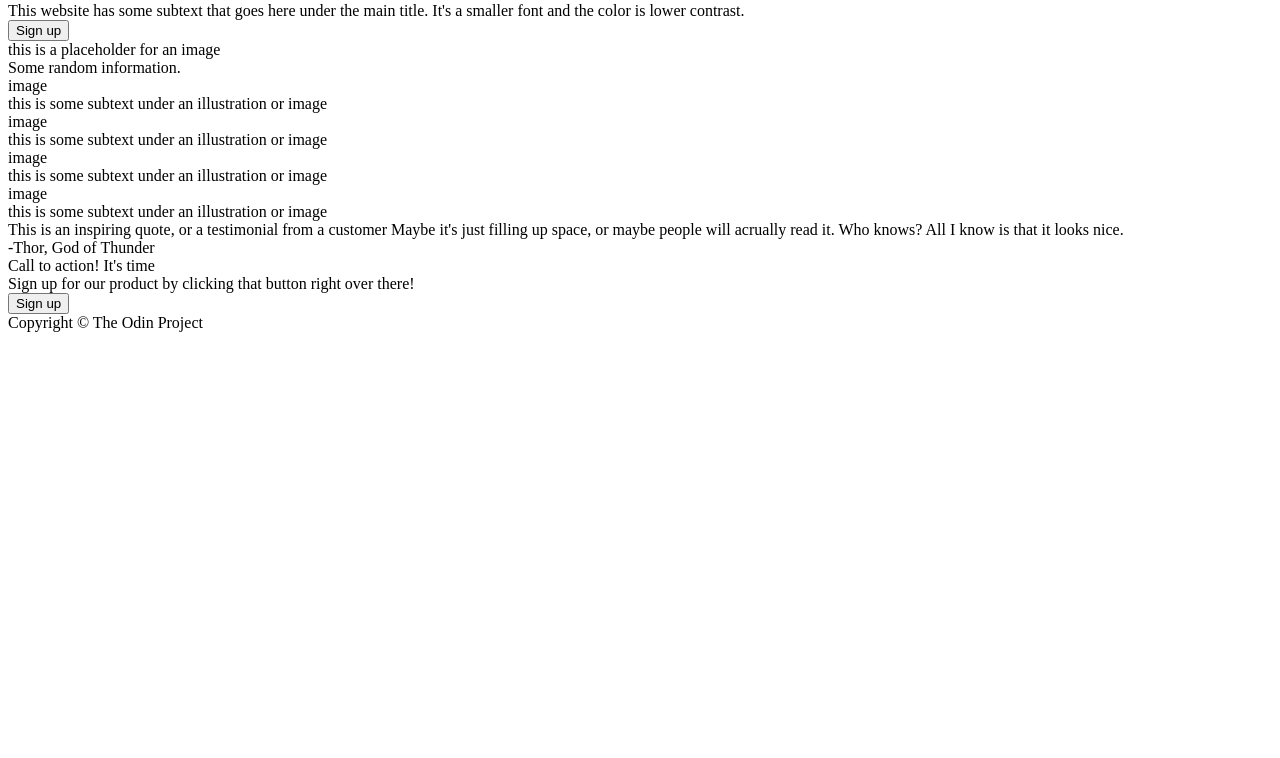
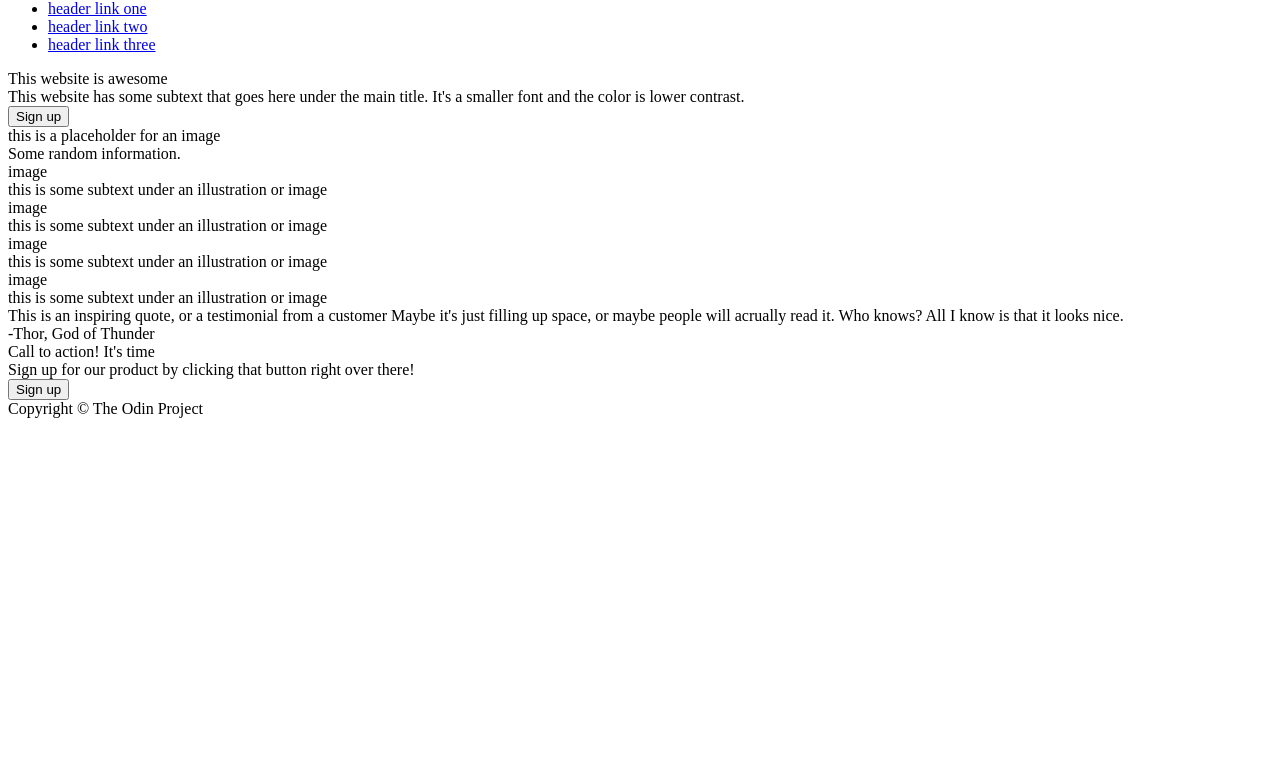
Before and after one commit to Liiam99/odin-landing-page, a plain HTML site: page index.html in a window 1280 px wide. Shown: the part 42-800 px from the top of the page. Drawn offline with Linux system fonts and the light colour scheme.

Commit message:
Make the header links list items

```diff
--- a/index.html
+++ b/index.html
@@ -9,10 +9,14 @@
 <body>
     <div class="hero">
         <div class="header">
-            Header Logo
-            header link one
-            header link two
-            header link three
+            <div class="header-logo">Header Logo</div>
+            <div class="header-links">
+                <ul>
+                    <li><a href="#">header link one</a></li>
+                    <li><a href="#">header link two</a></li>
+                    <li><a href="#">header link three</a></li>
+                </ul>
+            </div>
         </div>
         <div class="hero-content">
             <div class="hero-left">
```
